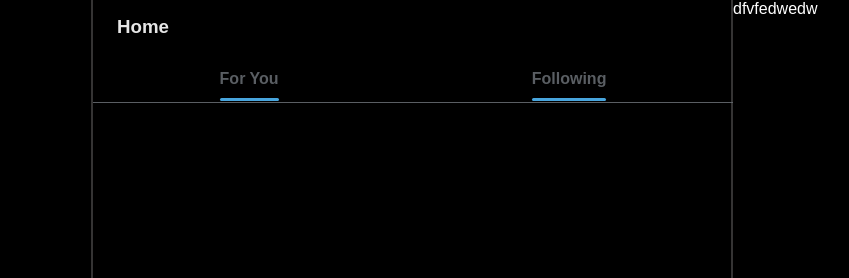
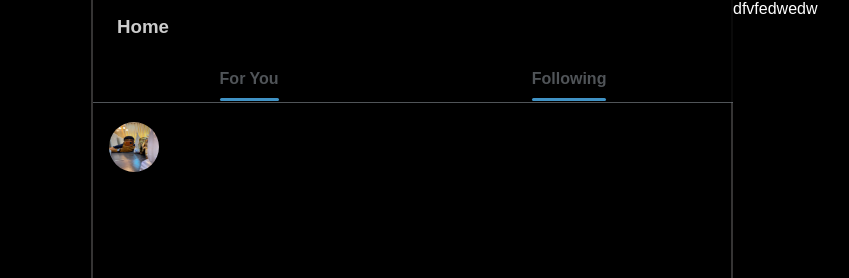
Before and after one commit to Cosmas-Emeka/Twitter.github.io, a plain HTML site: page index.html in a window 1280 px wide. Shown: the top 278 px of the page, 291-1140 px from the left. Drawn offline with nearby package versions, Linux system fonts and the light colour scheme.

Commit message:
Create post Section underway

```diff
--- a/index.html
+++ b/index.html
@@ -91,13 +91,18 @@
     </nav>
 
     <!-- -------------- Feed section --------------- -->
-    <section class="feed">
+    <section class="feed-section">
         <div class="feed-algo">
             <h3>Home</h3>
             <nav class="algo">
                 <a href="">For You</a>
                 <a href="">Following</a>
             </nav>
+        </div>
+        <div class="feed">
+            <div class="create-post">
+                <img src="./img/me.jpeg" alt="">
+            </div>
         </div>
     </section>
 
--- a/styles.css
+++ b/styles.css
@@ -116,7 +116,7 @@ body {
 
 
 /* ----------------- Feed section ---------------- */
-.feed {
+.feed-section {
     position: relative;
     left: 30%;
     width: 50%;
@@ -125,7 +125,7 @@ body {
 
 
 @media (max-width: 500px) {
-    .feed {
+    .feed-section {
         width: 80%;
         left: 20%;
     }
@@ -140,8 +140,9 @@ body {
     width: inherit;
     display: flex;
     flex-direction: column;
-    opacity: 90%;
-
+    opacity: 80%;
+    background: #000;
+    z-index: 100;
 }
 
 
@@ -177,6 +178,21 @@ body {
 }
 
 
+.feed {
+    position: relative;
+    z-index: -100;
+    top: 6.6rem;
+    padding: 1rem;
+}
+
+
+.create-post img {
+    width: 50px;
+    height: 50px;
+    border-radius: 50%;
+}
+
+
 .explore {
     position: absolute;
     width: 20%;
```
